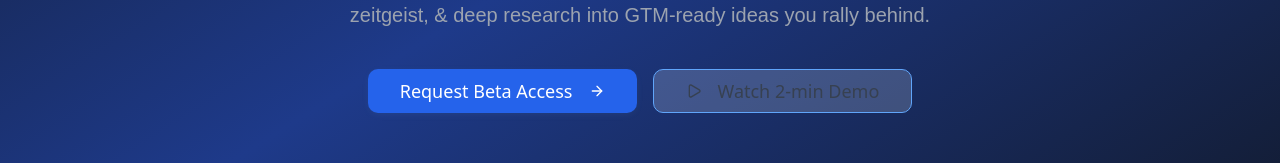
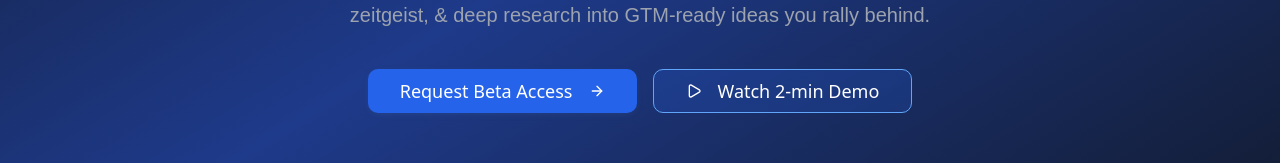
Before and after one commit to Flying-Pig-Labs/color-code-research-hub, a React (Vite) app: page / in a window 1280 px wide. Shown: the part 494-657 px from the top of the page. Built offline with nearby package versions, Linux system fonts and the light colour scheme; no server answers; a web font is replaced by a local one.

Commit message:
fix: make demo button text white for better visibility
- Changed demo button text from dark gray to white
- Updated background to blue-600/20 for better contrast
- Ensures text is clearly visible against dark blue background

```diff
--- a/src/pages/Landing.tsx
+++ b/src/pages/Landing.tsx
@@ -56,7 +56,7 @@ const Landing = () => {
               <Button
                 size="lg"
                 variant="outline"
-                className="border-blue-400 text-gray-700 bg-blue-100/20 hover:bg-blue-100/30 hover:text-gray-800 text-base sm:text-lg px-6 sm:px-8 w-full sm:w-auto"
+                className="border-blue-400 text-white bg-blue-600/20 hover:bg-blue-600/30 hover:text-white text-base sm:text-lg px-6 sm:px-8 w-full sm:w-auto"
               >
                 <Play className="mr-2 h-4 sm:h-5 w-4 sm:w-5" /> Watch 2-min Demo
               </Button>
```
Also changed, not shown: .claude-flow/metrics/performance.json, .claude-flow/metrics/task-metrics.json.
